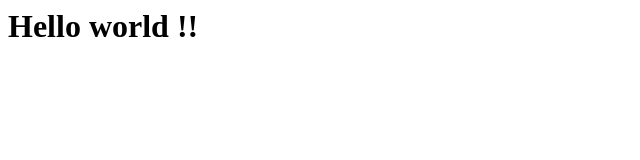
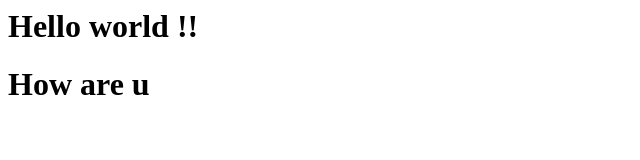
Before and after one commit to alirezamf80/project_internet, a plain HTML site: page index.html in a window 1280 px wide. Shown: the whole page, without its empty margins (0-640 px from the left). Drawn offline with Linux system fonts and the light colour scheme.

Commit message:
Updated index and added new line to it

```diff
--- a/index.html
+++ b/index.html
@@ -6,5 +6,6 @@
 </head>
 <body>
     <h1>Hello world !!</h1>
+    <h1>How are u</h1>
 </body>
 </html>
```
